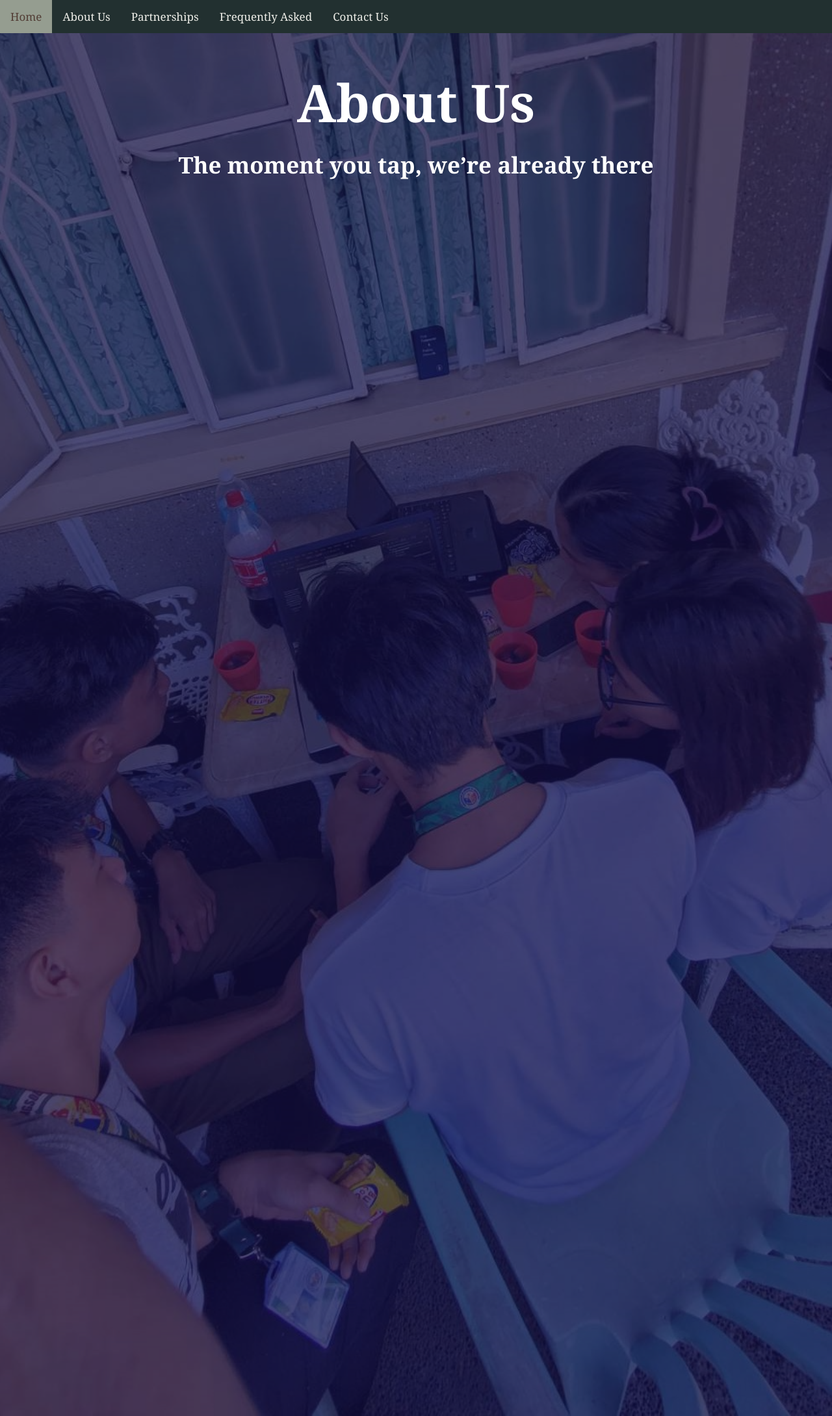
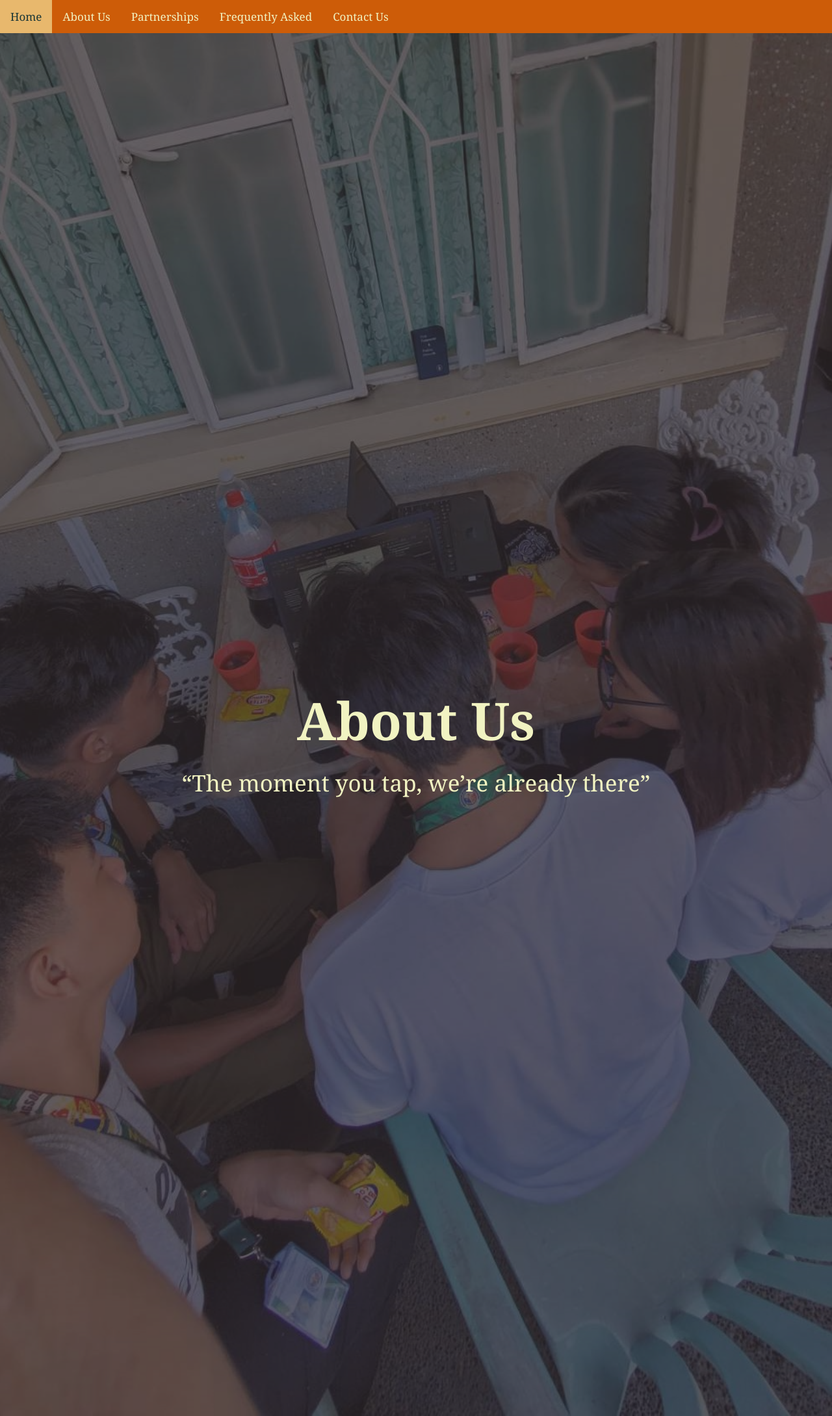
Before and after one commit to Arlynne896/Final-Project-Food-Delivery-Website, a PHP site: page /about.php in a window 1280 px wide. Shown: the whole page at 65% size. Run offline with PHP 8.4, Linux system fonts and the light colour scheme.

Commit message:
tried changing theme color and temp name of website

```diff
--- a/about.php
+++ b/about.php
@@ -18,18 +18,18 @@
 			</div>
 		</nav>
 		<div class="header">
-			<h1>About Us<br></h1><h3 style="font-size:35px;">The moment you tap, we’re already there</h3>
+			<h1>About Us<br></h1><q style="font-size:35px;">The moment you tap, we’re already there</q>
 		</div>
 		<main style="margin-top: 100vh;">
 			<article>
-				<p>With <b>[Website Name]</b> at your service, just one tap away and we’ve already zapped/arrived/teleported right at your doorstep! Too fast for you to react. We’re not just a food delivery service;
+				<p>With <b>Portion Port</b> at your service, just one tap away and we’ve already teleported right at your doorstep! Too fast for you to react. We’re not just a food delivery service;
 				we're your culinary teleportation hub. Our mission is to make sure that you never have to wait too long for a delicious meal. Whether you’re craving comfort food, exploring exotic cuisines, or just need a
 				quick snack, we’ve got you covered. </p>
 			</article>
 
 			<section>
 				<h2>Our Story</h2>
-				<p>Born out of a love for a quick delicious meal and a passion for technology, [Website Name] was created to bridge the gap between you and the your cravings.
+				<p>Born out of a love for a quick delicious meal and a passion for technology, <strong>Portion Port</strong> was created to bridge the gap between you and the your cravings.
 				Life can be hectic, cooking and going out to eat can be tedious, and we believe that your meal shouldn’t add to the stress. That’s why our platform delivers meals
 				at the speed of light, ensuring your food arrives with teleportation-like precision, preserving its quality and freshness as if it was just served. </p>
 			</section>
@@ -53,12 +53,12 @@
 			</section>
 
 			<span>
-				<p>Join us in revolutionizing the way you experience food. Whether you're at home, at work, or on the go, [Website Name] is here to satisfy your hunger—instantly.</p>
+				<p>Join us in revolutionizing the way you experience food. Whether you're at home, at work, or on the go, Portion Port is here to satisfy your hunger—instantly.</p>
 			</span>
 		</main>
 		<hr>
 		<footer>
-			<p style="margin-left:30px;"><small>Made by Abalain, Almaida, Catimbang, Cuano & Morante 2024 © Copyright Intended</small></p>
+			<p style="margin-left:15px;"><small>Made by Abalain, Almaida, Catimbang, Cuano & Morante 2024 © Copyright Intended</small></p>
 		</footer>
 	</body>
 </html>
--- a/sample.css
+++ b/sample.css
@@ -5,7 +5,6 @@
 }
 
 body {
-  background-color: #E8D9CD;
   font-family: Georgia, serif;
 }
 
@@ -23,15 +22,9 @@ section {
 main, footer {
   padding: 15px;
   width: 100%;
-  background-color: #E8D9CD;
+  background-color: #F1F3C2;
   position: relative;
   z-index: 2;
-}
-
-footer {
-  padding: 15px;
-  width: 100%;
-  background-color: #E8D9CD;
 }
 
 main h2 {
@@ -46,7 +39,7 @@ main p {
 }
 
 .navbar {
-  background-color: #223030;
+  background-color: #CD5C08;
   overflow: hidden;
   position: fixed;
   top: 0;
@@ -56,7 +49,7 @@ main p {
 
 .navbar a {
   float: left;
-  color: #EFEFE9;
+  color: #F1F3C2;
   text-align: center;
   padding: 14px 16px;
   text-decoration: none;
@@ -64,8 +57,8 @@ main p {
 }
 
 .navbar a:hover {
-  background-color: #959D90;
-  color: #523D35;
+  background-color: #E8B86D;
+  color: #1A3636;
 }
 
 .header {
@@ -78,6 +71,11 @@ main p {
   top: 0;
   left: 0;
   z-index: 1;
+  display: flex;
+  flex-direction: column;
+  justify-content: center;
+  align-items: center;
+  text-align: center;
 }
 
 .header::after {
@@ -87,7 +85,7 @@ main p {
   left: 0;
   width: 100%;
   height: 100%;
-  background: #130f40;
+  background: #322C2B;
   opacity: .7;
   z-index: -1;
 }
@@ -100,11 +98,9 @@ main p {
 .header > * {
   text-align: center;
   padding-top: 19px;
-  color: white;
+  color: #F1F3C2;
 }
 
 hr {
-	border: 0;
-	border: 3px solid #523D35;
-	background-color: transparent;
+	border: 3px solid #A1D6B2;
 }
```
